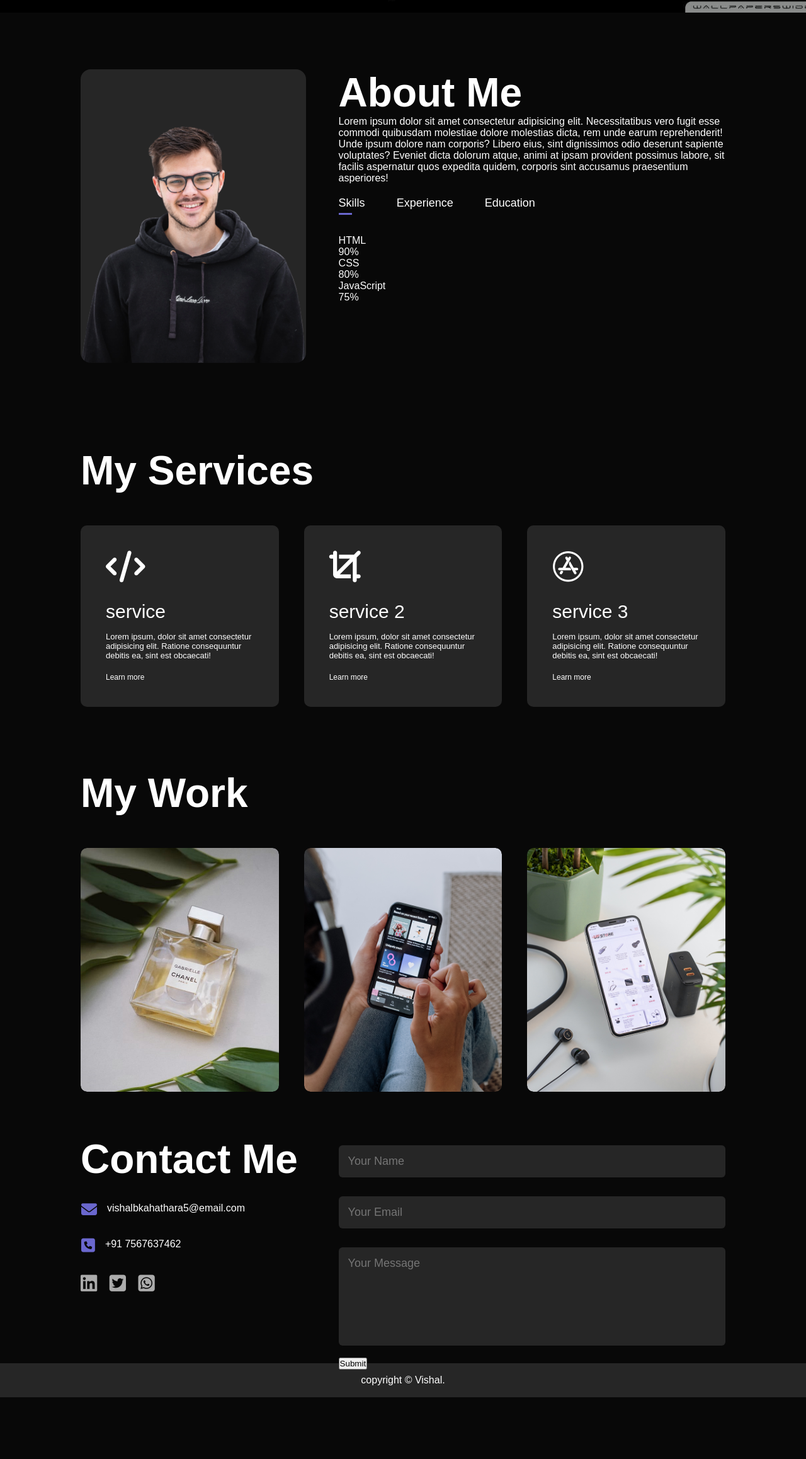
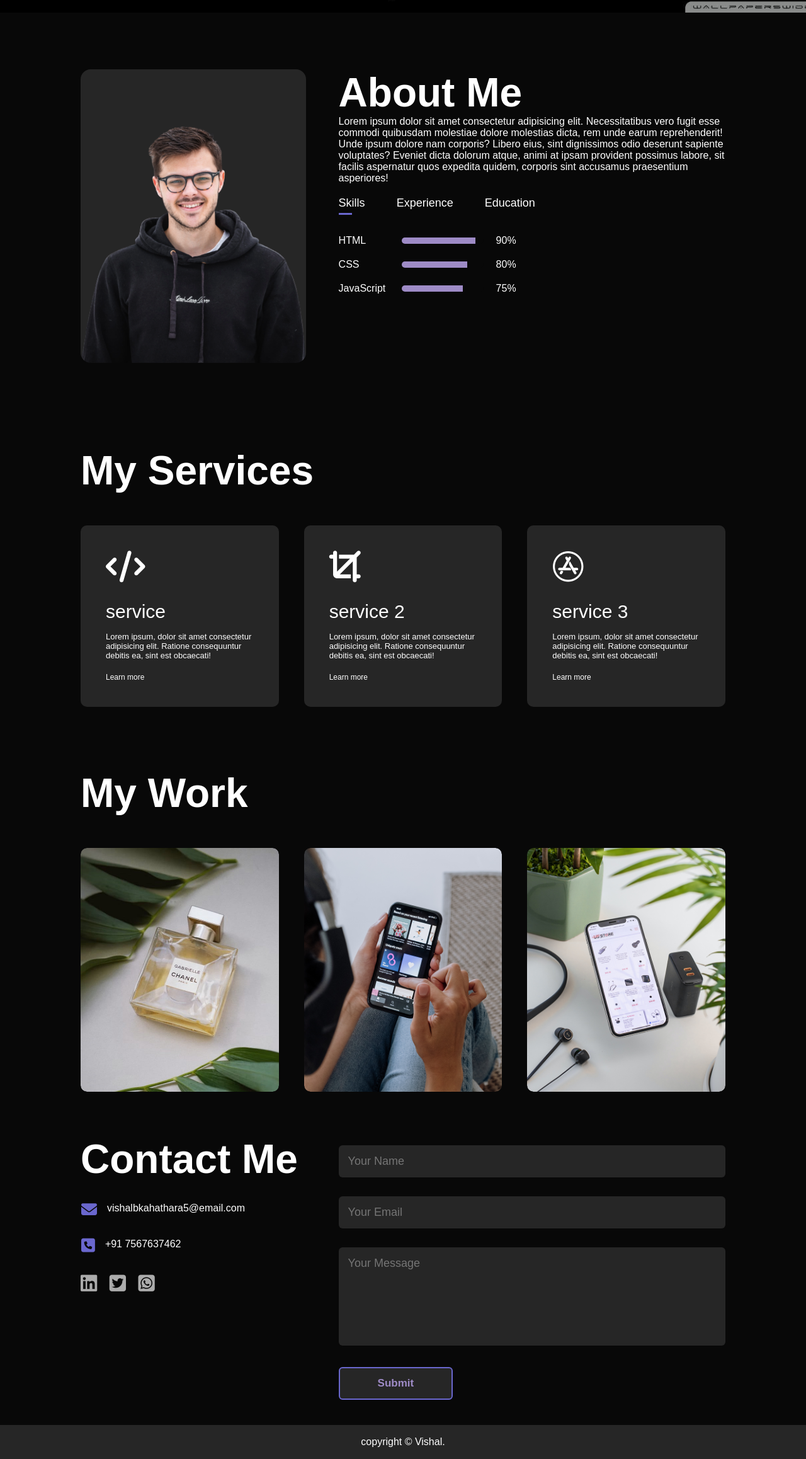
Before and after one commit to vishalkr98-git/Portfilio, a plain HTML site: page index.html in a window 1280 px wide. Shown: the part 780-3096 px from the top of the page at 63% size. Before the commit the page ends 2998 px from the top, so only its background shows below. Drawn offline with Linux system fonts and the light colour scheme.

Commit message:
Add files via upload

```diff
--- a/style.css
+++ b/style.css
@@ -1,13 +1,25 @@
 :root {
     --ff-logo-400: 'Roboto Condensed', sans-serif;
     /* --fw-logo-700: 500; */
+
+
     --clr-body-900: #080808;
     --clr-body-700: #262626;
     --clr-text-100: #ffffff;
     --clr-base-400: #6A67CE;
     --clr-base-300: #9e8bc6;
+
+
     /* --clr-base-200: #9DF3C4;
     --clr-base-100: #D7FBE8; */
+
+
+
+    /* --clr-body-900: #D3DEDC;
+    --clr-body-700: #92A9BD;
+    --clr-text-100: #0F0E0E;
+    --clr-base-400: #7C99AC;
+    --clr-base-300: #CCD1E4; */
 }
 /* *{
     background-color:  ;
@@ -131,12 +143,6 @@ nav ul li a:hover::after {
     flex-basis: 60%;
 }
 
-/* .line-height{
- ;
-} */
-/* .text-align-top{
-
-} */
 .m1{
     margin-left: -12px;
 }
@@ -171,9 +177,6 @@ nav ul li a:hover::after {
     transition: 500ms ease-in-out;
 }
 
-/* .tab-links:hover::after {
-    width: 100%;
-} */
 .tab-links.active-link::after {
     width: 50%;
 }
@@ -195,6 +198,39 @@ nav ul li a:hover::after {
 .tab-contents.active-tab {
     display: block;
 }
+/*about > skill card css */
+
+
+.skill {
+  display: flex;
+  align-items: center;
+  margin-bottom: 20px;
+}
+
+.skill-name {
+  width: 80px;
+}
+
+.skill-level {
+  width: 130px;
+  height: 10px;
+  background-color: var(--clr-body-900);
+  border-radius: 10px;
+  overflow: hidden;
+  margin-left: 20px;
+}
+
+.skill-percent {
+  background-color: var(--clr-base-300);
+  height: 100%;
+}
+
+.skill-percent-number {
+  margin-left: 20px;
+  font-size: 16px;
+}
+
+/* /end */
 
 /* services */
 
@@ -241,7 +277,6 @@ nav ul li a:hover::after {
 .services-list div:hover {
     background: var(--clr-base-400);
     transform: translateY(-10px);
-    /* transition: 300ms; */
 }
 
 /* portfolio */
@@ -384,7 +419,6 @@ color: var(--clr-base-300);
 }
 
 .btn.btn2 {
-    /* display: inline-block; */
     background: var(--clr-base-400);
     display: flex;
     justify-content: center;
@@ -392,8 +426,6 @@ color: var(--clr-base-300);
 }
 .btn.btn2:hover{
     background: var(--clr-base-300);
-    /* background: var(--clr-body-900); */
-    /* color: var(--clr-body-700); */
 }
 
 @media (min-width: 50em) {
@@ -427,6 +459,62 @@ form .btn2 {
     cursor: pointer;
 }
 
+
+/* animation */
+
+.btn-new {
+    display: block;
+    position: relative;
+    overflow: hidden;
+    border: 2px solid var(--clr-base-400);
+    background-color: var(--clr-body-700);
+    transition: color .5s;
+    z-index: 1;
+    font-size: 17px;
+    border-radius: 6px;
+    font-weight: 700;
+    color: var(--clr-base-300);
+   }
+
+   .btn-new{
+    padding: 14px 60px;
+    cursor: pointer;
+    margin:15px 0 50px ;
+    width: fit-content;
+    text-decoration: none;
+   }
+
+   .btn-new:before {
+    content: "";
+    position: absolute;
+    z-index: -1;
+    background: var(--clr-base-400);
+    height: 230px;
+    width: 250px;
+    border-radius: 50%;
+   }
+
+   .btn-new:hover {
+    color: #fff;
+   }
+
+   .btn-new:before {
+    top: 100%;
+    left: 100%;
+    transition: all .7s;
+   }
+
+   .btn-new:hover:before {
+    top: -50px;
+    left: -30px;
+   }
+
+   .btn-new:active:before {
+    transition: background 0s;
+   }
+
+/* /end */
+
 /* copyright */
 .copyright {
     width: 100%;
@@ -442,7 +530,9 @@ nav .fas {
     display: none;
 }
 
-@media only screen and (max-width: 600px) {
+
+
+@media only screen and (max-width: 805px) {
     #header {
         background-image: url(images/phone-background1.jpg);
     }
@@ -458,7 +548,8 @@ nav .fas {
 
     nav .fas {
         display: block;
-        font-size: 25px
+        font-size: 25px;
+        cursor: pointer;
     }
 
     nav ul {
@@ -483,6 +574,11 @@ nav .fas {
         top: 25px;
         left: 25px;
         cursor: pointer;
+    }
+
+    nav ul li a::after{
+        background: var(--clr-text-100);
+
     }
 
     .sub-title {
@@ -511,14 +607,13 @@ nav .fas {
     .contact-right {
         flex-basis: 100%;
     }
-    /* .mail:hover .mail-hover{
-        display: none;
-    } */
-
 
     .copyright {
         font-size: 14px;
     }
+    form div{
+        display: flex;
+        justify-content: center;}
 }
 
 #msg {
```
